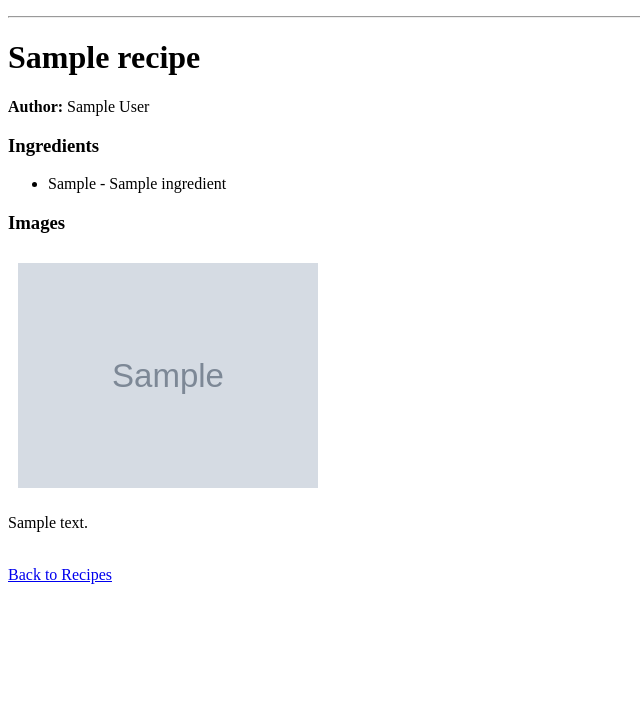
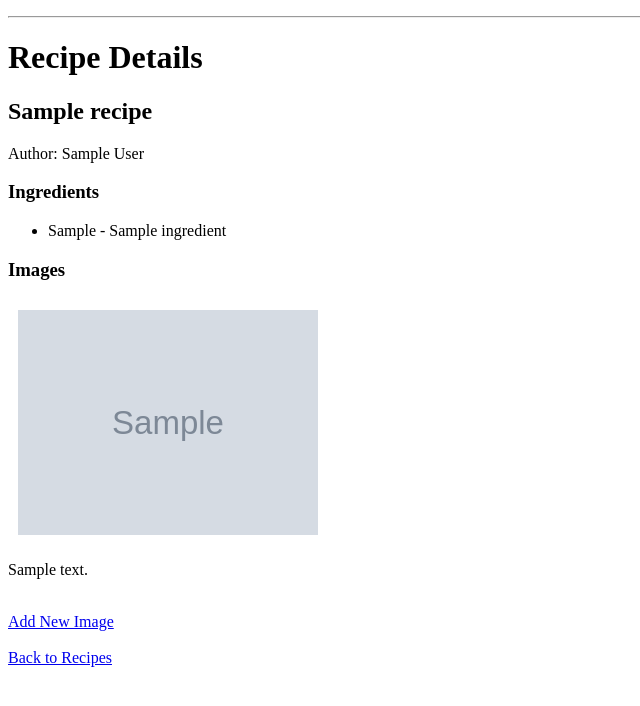
Before and after one commit to Larc956/recipebook-Basco-Carl, a Django app: page /recipe/1 in a window 1280 px wide. Shown: the part 76-782 px from the top of the page, without its empty margins (0-640 px from the left). Run offline with Django 5.2, Linux system fonts and the light colour scheme; a user stored in the database is signed in; tables that the repository leaves empty hold one stand-in row (values such as "Sample post"); grey boxes marked "Sample" are stand-in pictures.

Commit message:
Created views, forms, and template links.

```diff
--- a/recipebook/ledger/templates/ledger/recipe_detail.html
+++ b/recipebook/ledger/templates/ledger/recipe_detail.html
@@ -1,9 +1,10 @@
 {% extends 'base.html' %}
 
-{% block page_title %}{{ recipe.name }}{% endblock %}
+{% block page_title %}Recipe Details{% endblock %}
 
 {% block content %}
-<p><strong>Author:</strong> {{ recipe.author.name }}</p>
+<h2>{{ recipe.name }}</h2>
+<p>Author: {{ recipe.author.name }}</p>
 
 <h3>Ingredients</h3>
 <ul>
@@ -18,10 +19,12 @@
         <img src="{{ img.image.url }}" alt="{{ img.description }}" style="max-width: 300px; margin: 10px;">
         <p>{{ img.description }}</p>
     {% empty %}
-        <p>No images uploaded yet.</p>
+        <p>No images found. Please upload images.</p>
     {% endfor %}
 </div>
 
 <br>
+<a href="{% url 'ledger:recipe_image_create' recipe.pk %}">Add New Image</a>
+<br><br>
 <a href="{% url 'ledger:recipe_list' %}">Back to Recipes</a>
 {% endblock %}
--- a/recipebook/ledger/templates/ledger/recipe_list.html
+++ b/recipebook/ledger/templates/ledger/recipe_list.html
@@ -10,4 +10,9 @@
     </li>
     {% endfor %}
 </ul>
+
+{% if user.is_authenticated %}
+<br>
+<a href="{% url 'ledger:recipe_create' %}">Add a new recipe</a>
+{% endif %}
 {% endblock %}
--- a/recipebook/ledger/urls.py
+++ b/recipebook/ledger/urls.py
@@ -1,9 +1,11 @@
 from django.urls import path
-from .views import RecipeListView, RecipeDetailView
+from .views import RecipeListView, RecipeDetailView, RecipeCreateView, RecipeImageCreateView
 
 app_name = "ledger"
 
 urlpatterns = [
     path("recipes/list", RecipeListView.as_view(), name="recipe_list"),
     path("recipe/<int:pk>", RecipeDetailView.as_view(), name="recipe_detail"),
+    path("recipe/add", RecipeCreateView.as_view(), name="recipe_create"),
+    path("recipe/<int:pk>/add_image", RecipeImageCreateView.as_view(), name="recipe_image_create"),
 ]
--- a/recipebook/ledger/views.py
+++ b/recipebook/ledger/views.py
@@ -1,16 +1,43 @@
 from django.views.generic.list import ListView
 from django.views.generic.detail import DetailView
+from django.views.generic.edit import CreateView
 from django.contrib.auth.mixins import LoginRequiredMixin
-from .models import Recipe
-
+from django.urls import reverse_lazy
+from .models import Recipe, RecipeImage
 
 class RecipeListView(ListView):
     model = Recipe
     template_name = "ledger/recipe_list.html"
     context_object_name = "recipes"
 
-
 class RecipeDetailView(LoginRequiredMixin, DetailView):
     model = Recipe
     template_name = "ledger/recipe_detail.html"
     context_object_name = "recipe"
+
+class RecipeCreateView(LoginRequiredMixin, CreateView):
+    model = Recipe
+    fields = ['name']
+    template_name = "ledger/recipe_form.html"
+
+    def form_valid(self, form):
+        form.instance.author = self.request.user.profile
+        return super().form_valid(form)
+
+class RecipeImageCreateView(LoginRequiredMixin, CreateView):
+    model = RecipeImage
+    fields = ['image', 'description']
+    template_name = "ledger/recipe_image_form.html"
+
+    def form_valid(self, form):
+        recipe = Recipe.objects.get(pk=self.kwargs['pk'])
+        form.instance.recipe = recipe
+        return super().form_valid(form)
+
+    def get_success_url(self):
+        return reverse_lazy('ledger:recipe_detail', kwargs={'pk': self.kwargs['pk']})
+
+    def get_context_data(self, **kwargs):
+        context = super().get_context_data(**kwargs)
+        context['recipe'] = Recipe.objects.get(pk=self.kwargs['pk'])
+        return context
```
Also changed, not shown: recipebook/ledger/templates/ledger/recipe_form.html (added, +13 -0 lines), recipebook/ledger/templates/ledger/recipe_image_form.html (added, +14 -0 lines).
